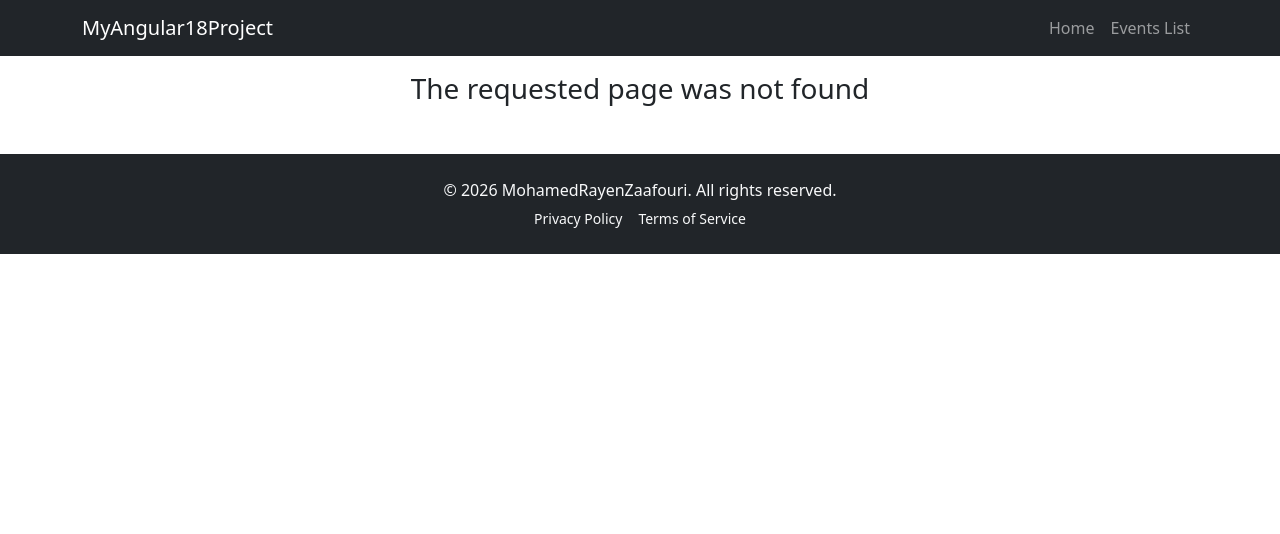
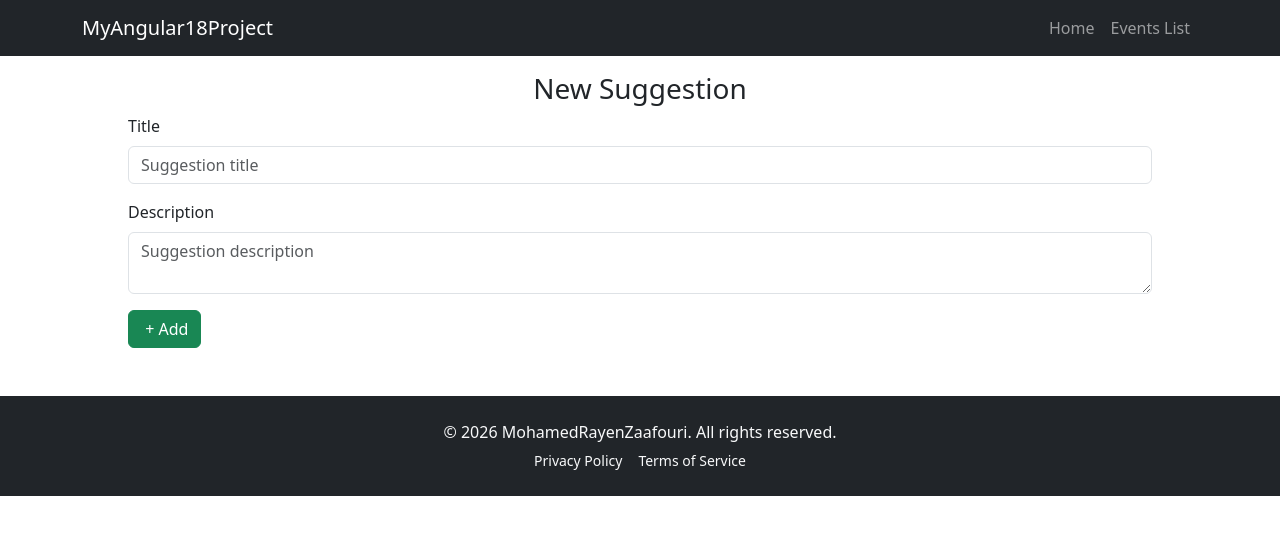
Before and after one commit to rayenzaafouri/angular-18-training, an Angular app: page /suggestion/add in a window 1280 px wide. Before the commit this address had no page. Shown: the top 534 px of the page. Built offline with nearby package versions, Linux system fonts and the light colour scheme.

Commit message:
fix search functionality disappeared due to wrong revert

```diff
--- /dev/null
+++ b/src/app/add-suggestion/add-suggestion.component.css
@@ -0,0 +1,7 @@
+.add-suggestion{
+    padding:  0 10lvw;
+}
+
+h3{
+    text-align: center;
+}
--- /dev/null
+++ b/src/app/add-suggestion/add-suggestion.component.html
@@ -0,0 +1,26 @@
+<h3>New Suggestion</h3>
+
+<div class="add-suggestion">
+    <div class="mb-3">
+        <label for="title" class="form-label">Title</label>
+        <input id="title" name="label" type="text" class="form-control" placeholder="Suggestion title">
+    </div>
+
+    <div class="mb-3">
+        <label for="description" class="form-label">Description</label>
+        <textarea id="description" name="description" type="text" class="form-control"
+            placeholder="Suggestion description"></textarea>
+    </div>
+
+
+    <!-- It doesnt make sense but i prepared it -->
+    <!--
+    <div class="mb-3">
+        <label for="likes" class="form-label">Likes</label>
+        <input id="likes" name="likes" type="number" min="0" class="form-control">
+    </div>
+    -->
+
+
+    <input type="submit" class="btn btn-success" value=" + Add">
+</div>
--- a/src/app/core/header/header.component.html
+++ b/src/app/core/header/header.component.html
@@ -6,7 +6,7 @@
           <a class="nav-link" routerLink="home" >Home</a>
         </li>
         <li class="nav-item">
-          <a class="nav-link" routerLink="list" href="#">Events List</a>
+          <a class="nav-link" routerLink="suggestion/list/" href="#">Events List</a>
         </li>
       </ul>
   </div>
--- a/src/app/core/list-suggestion/list-suggestion.component.css
+++ b/src/app/core/list-suggestion/list-suggestion.component.css
@@ -5,5 +5,10 @@
 }
 
 .suggestion{
-    margin: .5rem
+    margin-bottom: .5rem
 }
+
+input[type=text]{
+    width: 30%;
+    margin-bottom: 1rem;
+}
--- a/src/app/core/list-suggestion/list-suggestion.component.html
+++ b/src/app/core/list-suggestion/list-suggestion.component.html
@@ -1,10 +1,11 @@
+<input  [(ngModel)]="search" type="text" class="form-control" placeholder="Type a suggestion ...">
 <div class="suggestions-container">
-  <div *ngFor="let s of suggestions" class="card suggestion" style="width: 30rem;">
+<div *ngFor="let s of searchByTitle()"  class="card" style="width: 25rem;">
     <div class="card-body ">
       <h6 class="card-title">{{s.title}}</h6>
       <h5 class="card-title">{{s.date | date:'dd/MM/yyyy'}}</h5>
       <p class="card-text">{{s.description}}</p>
-      <button class="btn btn-success" (click)="like(s.id)">👍 Like ({{ s.nbLikes }})</button>
+      <button class="btn btn-success" (click)="like(s)">👍 Like ({{ s.nbLikes }})</button>
       <button class="btn btn-primary ms-3">💘 Ajouter au favoris</button>
     </div>
     <br>
--- a/src/app/core/list-suggestion/list-suggestion.component.ts
+++ b/src/app/core/list-suggestion/list-suggestion.component.ts
@@ -56,8 +56,16 @@ export class ListSuggestionComponent {
 
   ];
 
-  like(id:number){
-    this.suggestions.filter(s => s.id == id).forEach(s=> s.nbLikes++)
+
+   like(suggestion : Suggestion){
+      suggestion.nbLikes++;
   }
 
+
+  search = ""
+  searchByTitle(){
+    return this.suggestions.filter(s => s.title.toLowerCase().includes(this.search.toLowerCase()))
+  }
+
+
 }
--- a/src/app/home/home.component.css
+++ b/src/app/home/home.component.css
@@ -1,3 +1,8 @@
 h1{
     text-align: center;
 }
+
+ul{
+    list-style-type: none;
+    text-align: center;
+}
--- a/src/app/home/home.component.html
+++ b/src/app/home/home.component.html
@@ -1 +1,5 @@
 <h1>Welcome to Angular 18 Project</h1>
+<ul>
+    <li><a routerLink="/suggestion/list">Suggestion List</a></li>
+    <li><a routerLink="/suggestion/add">New Suggestion</a></li>
+</ul>
```
Also changed, not shown: src/app/add-suggestion/add-suggestion.component.ts (added, +10 -0 lines), src/app/app-routing.module.ts (+12 -4 lines), src/app/app.module.ts (+8 -2 lines), 1 other file (tests, documents, lock files or other folders).
